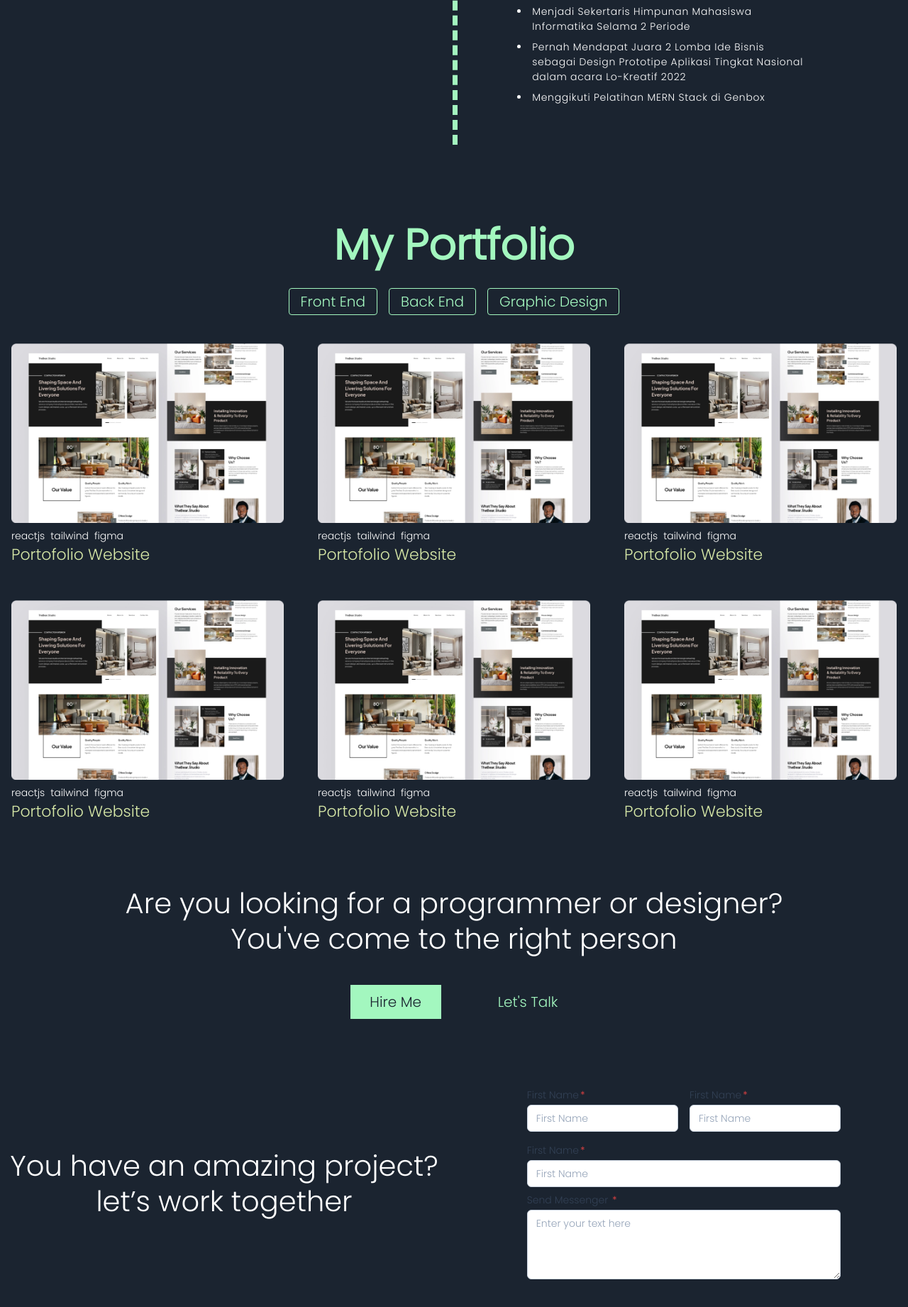
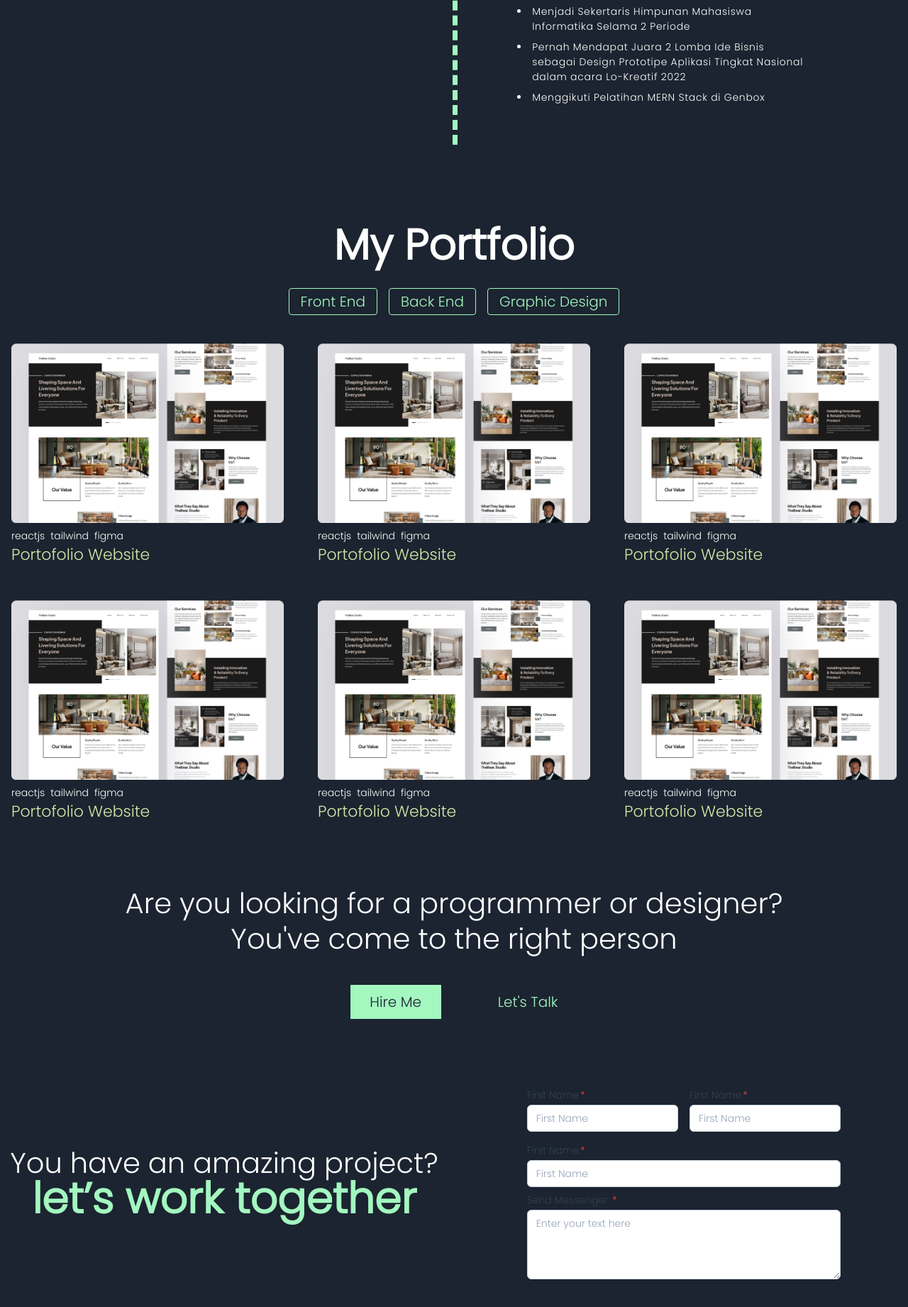
Before and after one commit to FajarFE/Portofolio-Fajar, a React (Create React App) app: page / in a window 1280 px wide. Shown: the part 2254-4096 px from the top of the page at 71% size. Built offline with nearby package versions, Linux system fonts and the light colour scheme; the HTML template or start-up script is replaced by a standard one.

Commit message:
coba lagi

```diff
--- a/src/styles.js
+++ b/src/styles.js
@@ -18,7 +18,7 @@ const styles = {
     "text-white font-black md:text-[40px] sm:text-[20px] xs:text-[10px] text-[20px]",
     sectionHeadText3:
     "text-white font-black md:text-[60px] sm:text-[20px] xs:text-[40px] text-[20px]",
-    sectionHeadText:
+    sectionHeadText4:
     "text-[#A3F7BF] font-black md:text-[60px] sm:text-[50px] xs:text-[40px] text-[30px]",
 
 };
```
